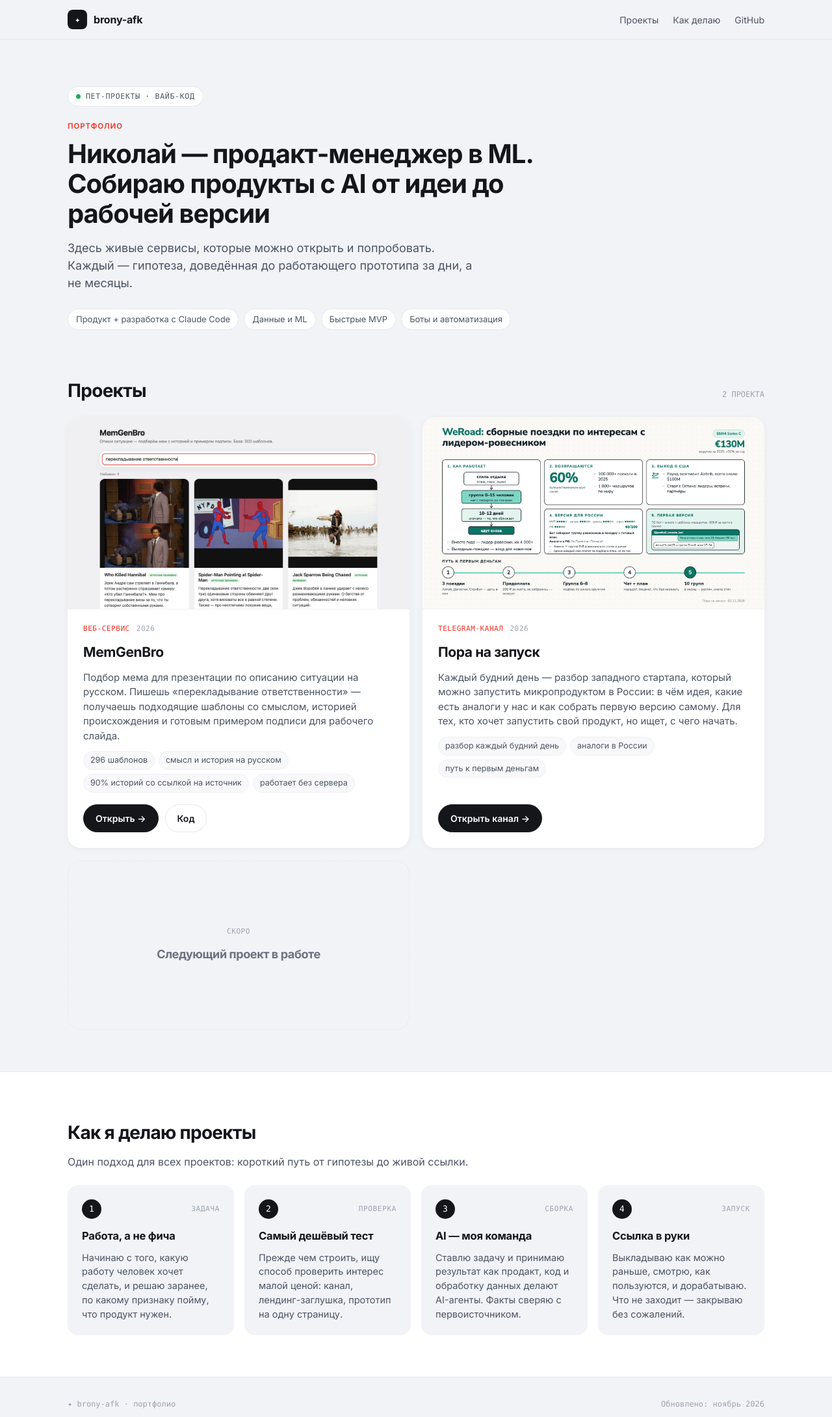
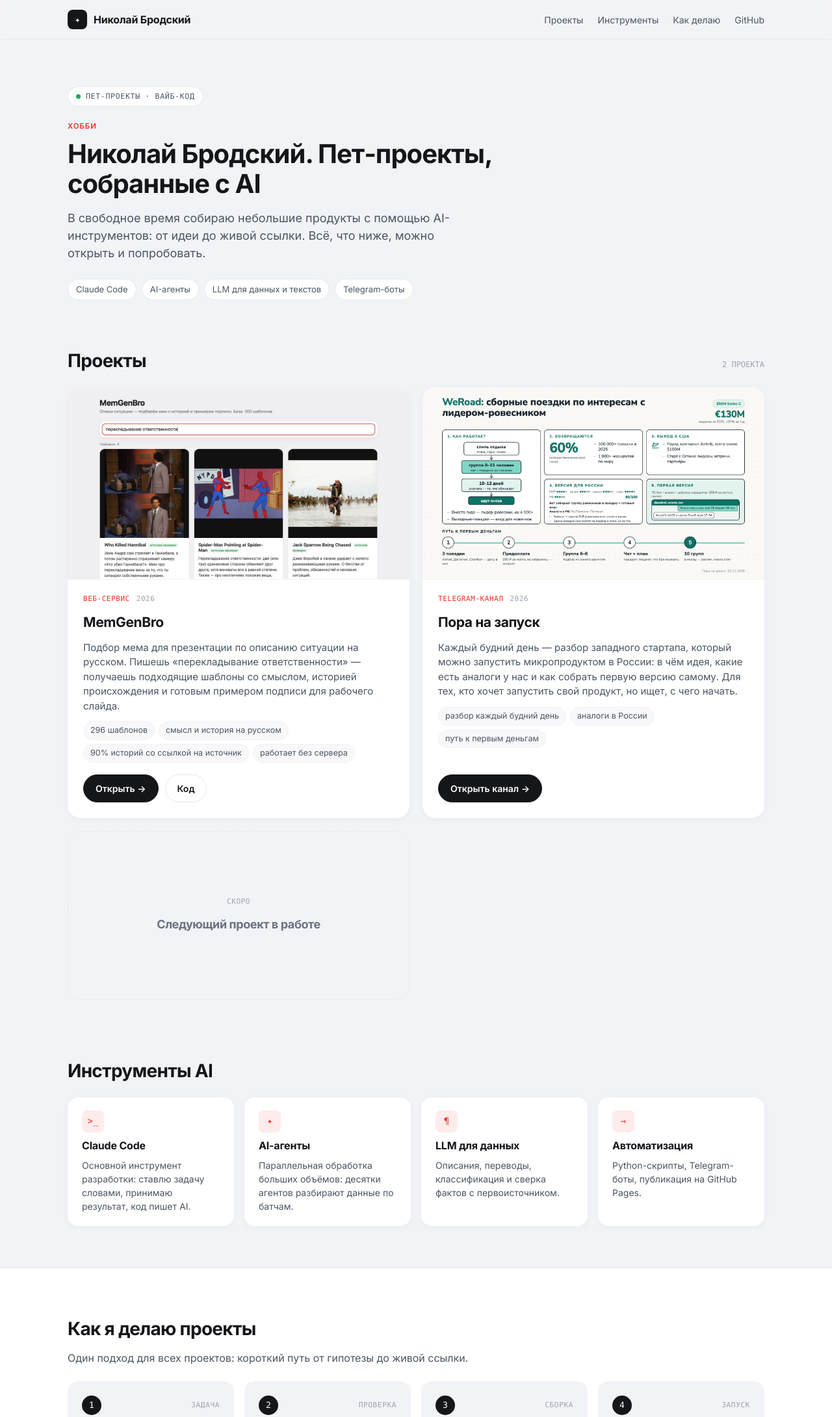
Before and after one commit to brony-afk/brony-afk.github.io, a plain HTML site: page index.html in a window 1280 px wide. Shown: the top 2181 px of the page at 65% size. Drawn offline with Linux system fonts and the light colour scheme.

Commit message:
Name, hobby framing, AI tools section

```diff
--- a/index.html
+++ b/index.html
@@ -3,8 +3,8 @@
 <head>
 <meta charset="utf-8">
 <meta name="viewport" content="width=device-width, initial-scale=1">
-<title>Николай — портфолио</title>
-<meta name="description" content="Продукты, собранные с AI: от идеи до рабочей версии.">
+<title>Николай Бродский — пет-проекты</title>
+<meta name="description" content="Пет-проекты Николая Бродского: небольшие продукты, собранные с AI-инструментами.">
 <link rel="preconnect" href="https://fonts.googleapis.com">
 <link href="https://fonts.googleapis.com/css2?family=Inter:wght@400;500;600;700&display=swap" rel="stylesheet">
 <style>
@@ -76,6 +76,13 @@ html, body { overflow-x: hidden; }
 .card.soon .body { align-items: center; justify-content: center; }
 .card.soon h3 { color: var(--ink-3); font-size: 18px; }
 
+.tools { display: grid; grid-template-columns: repeat(4, 1fr); gap: 16px; }
+@media (max-width: 1000px) { .tools { grid-template-columns: repeat(2, 1fr); } }
+@media (max-width: 600px) { .tools { grid-template-columns: 1fr; } }
+.tool { background: var(--bg-card); border-radius: var(--radius-md); box-shadow: var(--shadow); padding: 20px 22px; display: flex; flex-direction: column; gap: 8px; min-width: 0; }
+.tool .ico { width: 34px; height: 34px; border-radius: var(--radius-chip); background: var(--accent-soft); color: var(--accent); display: grid; place-items: center; font-family: var(--mono); font-size: 14px; }
+.tool h4 { font-size: 16px; letter-spacing: -.2px; }
+.tool p { font-size: 14px; color: var(--ink-2); }
 .about { background: var(--bg-card); border-top: 1px solid var(--line); border-bottom: 1px solid var(--line); }
 .how-sub { color: var(--ink-2); font-size: 16px; max-width: 640px; margin: -8px 0 24px; }
 .how { display: grid; grid-template-columns: repeat(4, 1fr); gap: 16px; }
@@ -97,26 +104,36 @@ footer .wrap { display: flex; justify-content: space-between; gap: 16px; flex-wr
 <body>
 
 <nav><div class="wrap">
-  <a class="brand" href="#"><span class="logo">✦</span>brony-afk</a>
-  <div class="links"><a href="#projects">Проекты</a><a href="#how">Как делаю</a><a href="https://github.com/brony-afk">GitHub</a></div>
+  <a class="brand" href="#"><span class="logo">✦</span>Николай Бродский</a>
+  <div class="links"><a href="#projects">Проекты</a><a href="#tools">Инструменты</a><a href="#how">Как делаю</a><a href="https://github.com/brony-afk">GitHub</a></div>
 </div></nav>
 
 <header class="hero"><div class="wrap">
   <span class="badge"><span class="dot"></span>Пет-проекты · вайб-код</span>
-  <div class="eyebrow">Портфолио</div>
-  <h1>Николай — продакт-менеджер в ML. Собираю продукты с AI от идеи до рабочей версии</h1>
-  <p class="sub">Здесь живые сервисы, которые можно открыть и попробовать. Каждый — гипотеза, доведённая до работающего прототипа за дни, а не месяцы.</p>
+  <div class="eyebrow">Хобби</div>
+  <h1>Николай Бродский. Пет-проекты, собранные с AI</h1>
+  <p class="sub">В свободное время собираю небольшие продукты с помощью AI-инструментов: от идеи до живой ссылки. Всё, что ниже, можно открыть и попробовать.</p>
   <div class="chips">
-    <span class="chip">Продукт + разработка с Claude Code</span>
-    <span class="chip">Данные и ML</span>
-    <span class="chip">Быстрые MVP</span>
-    <span class="chip">Боты и автоматизация</span>
+    <span class="chip">Claude Code</span>
+    <span class="chip">AI-агенты</span>
+    <span class="chip">LLM для данных и текстов</span>
+    <span class="chip">Telegram-боты</span>
   </div>
 </div></header>
 
 <section id="projects"><div class="wrap">
   <div class="sec-head"><h2>Проекты</h2><span class="count" id="count"></span></div>
   <div class="grid" id="grid"></div>
+</div></section>
+
+<section id="tools"><div class="wrap">
+  <div class="sec-head"><h2>Инструменты AI</h2></div>
+  <div class="tools">
+    <div class="tool"><div class="ico">&gt;_</div><h4>Claude Code</h4><p>Основной инструмент разработки: ставлю задачу словами, принимаю результат, код пишет AI.</p></div>
+    <div class="tool"><div class="ico">✦</div><h4>AI-агенты</h4><p>Параллельная обработка больших объёмов: десятки агентов разбирают данные по батчам.</p></div>
+    <div class="tool"><div class="ico">¶</div><h4>LLM для данных</h4><p>Описания, переводы, классификация и сверка фактов с первоисточником.</p></div>
+    <div class="tool"><div class="ico">→</div><h4>Автоматизация</h4><p>Python-скрипты, Telegram-боты, публикация на GitHub Pages.</p></div>
+  </div>
 </div></section>
 
 <section class="about" id="how"><div class="wrap" style="padding-top:48px">
@@ -131,7 +148,7 @@ footer .wrap { display: flex; justify-content: space-between; gap: 16px; flex-wr
 </div></section>
 
 <footer><div class="wrap">
-  <span>✦ brony-afk · портфолио</span>
+  <span>✦ Николай Бродский · пет-проекты</span>
   <span>Обновлено: ноябрь 2026</span>
 </div></footer>
 
```
